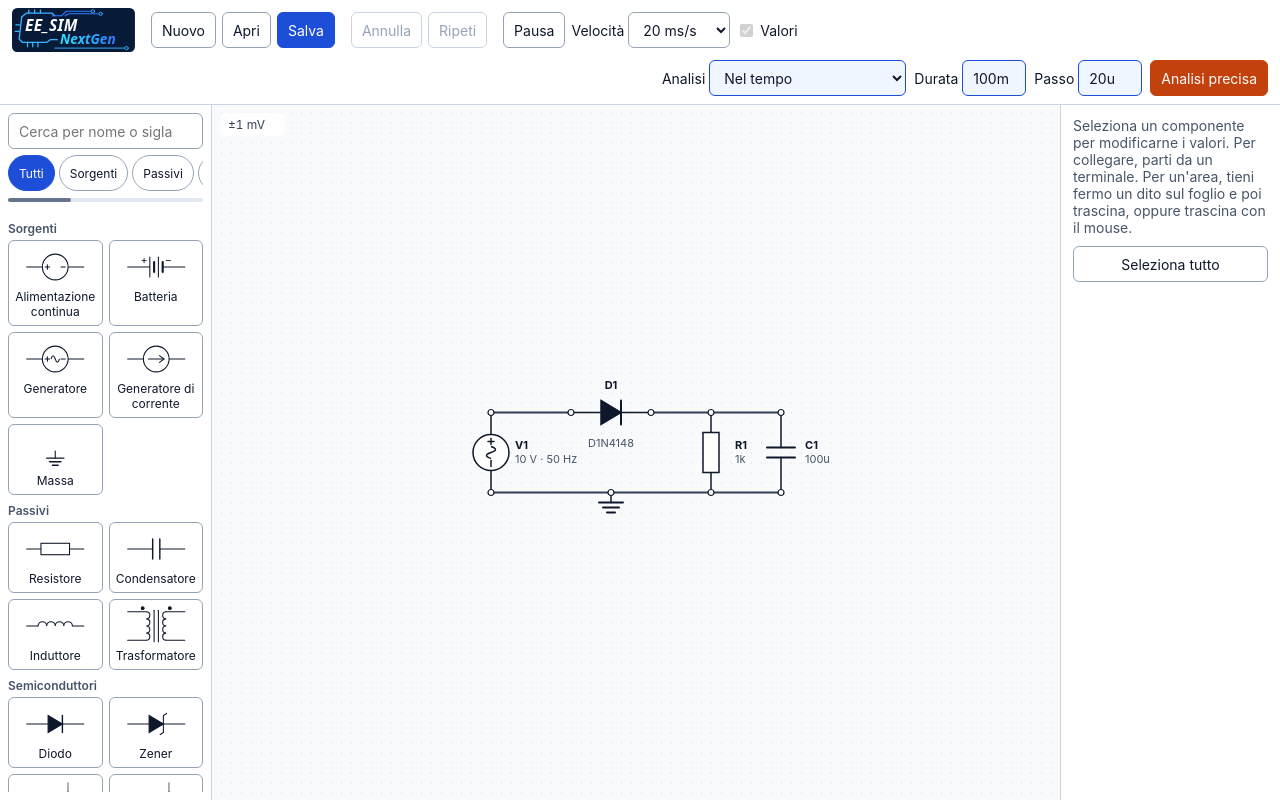
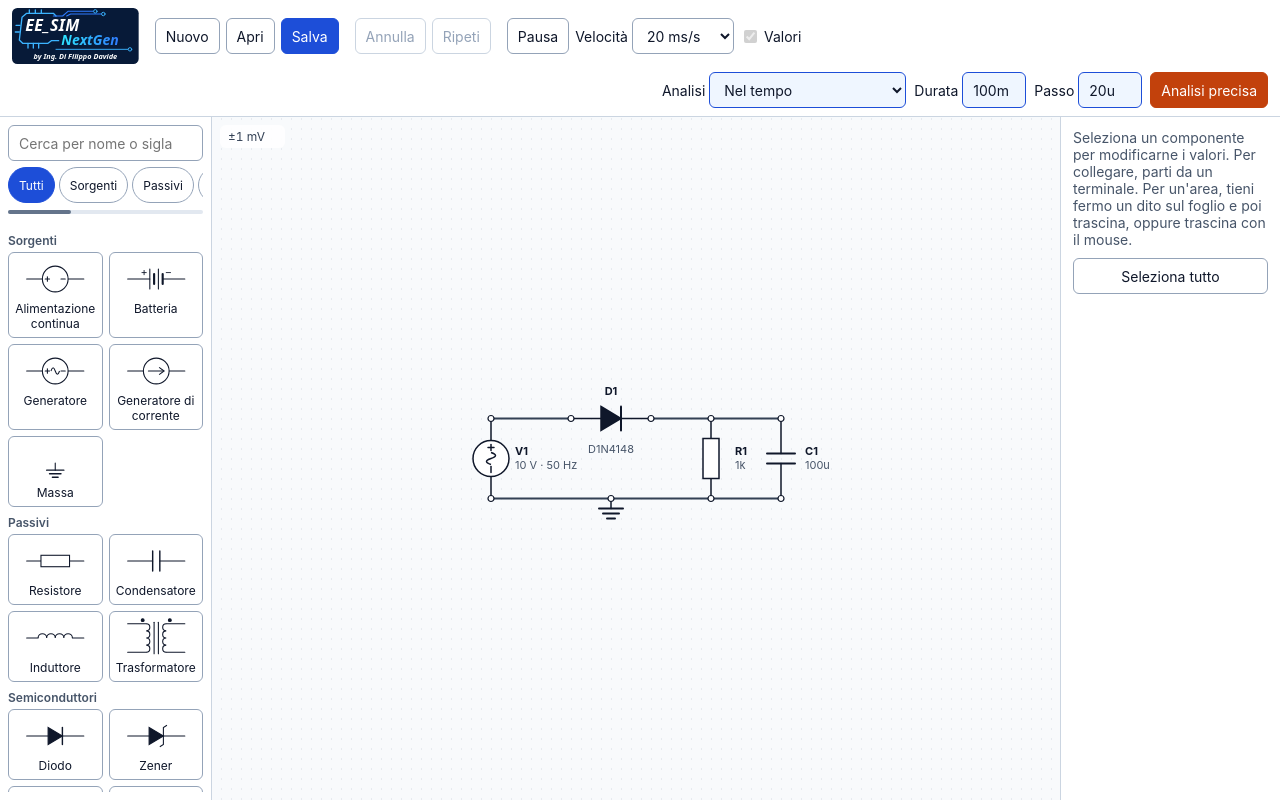
Before and after one commit to davidedifilippo/EE_SIM_NextGen, a React (Vite) app: page / in a window 1280 px wide. Built offline with nearby package versions, Linux system fonts and the light colour scheme.

Commit message:
Aggiunge il nome dell'autore al logo
Co-Authored-By: Claude Opus 5.5 <noreply@anthropic.com>

```diff
--- a/src/index.css
+++ b/src/index.css
@@ -40,7 +40,7 @@ body,
 .logo {
   display: block;
   width: auto;
-  height: 44px;
+  height: 56px;
 }
 
 .analysis {
--- a/src/ui/Logo.tsx
+++ b/src/ui/Logo.tsx
@@ -2,14 +2,14 @@ import React from 'react';
 
 /** The name on a dark plate, with a chip outline and its traces. Drawn, so that it stays sharp at any size. */
 export const Logo: React.FC = () => (
-  <svg className="logo" viewBox="0 0 190 68" role="img" aria-label="EE_SIM NextGen">
+  <svg className="logo" viewBox="0 0 190 84" role="img" aria-label="EE_SIM NextGen, by Ing. Di Filippo Davide">
     <defs>
       <linearGradient id="logo-nextgen" x1="0" x2="1" y1="0" y2="0">
         <stop offset="0" stopColor="#2ee6ff" />
         <stop offset="1" stopColor="#2f7bff" />
       </linearGradient>
     </defs>
-    <rect width="190" height="68" rx="8" fill="#071a38" />
+    <rect width="190" height="84" rx="8" fill="#071a38" />
     <g fill="none" strokeLinecap="round" strokeLinejoin="round">
       {/* The outline of the chip, with its pins */}
       <path d="M 66 12 L 62 8 H 22 L 15 14 L 11 48 L 16 53 H 54 L 59 49 H 70" stroke="#3cb4ff" strokeWidth="2" />
@@ -29,6 +29,9 @@ export const Logo: React.FC = () => (
       <text x="74" y="56" fontSize="21" fill="url(#logo-nextgen)">
         NextGen
       </text>
+      <text x="95" y="77" fontSize="11" fontWeight="600" fill="#ffffff" textAnchor="middle">
+        by Ing. Di Filippo Davide
+      </text>
     </g>
   </svg>
 );
```
